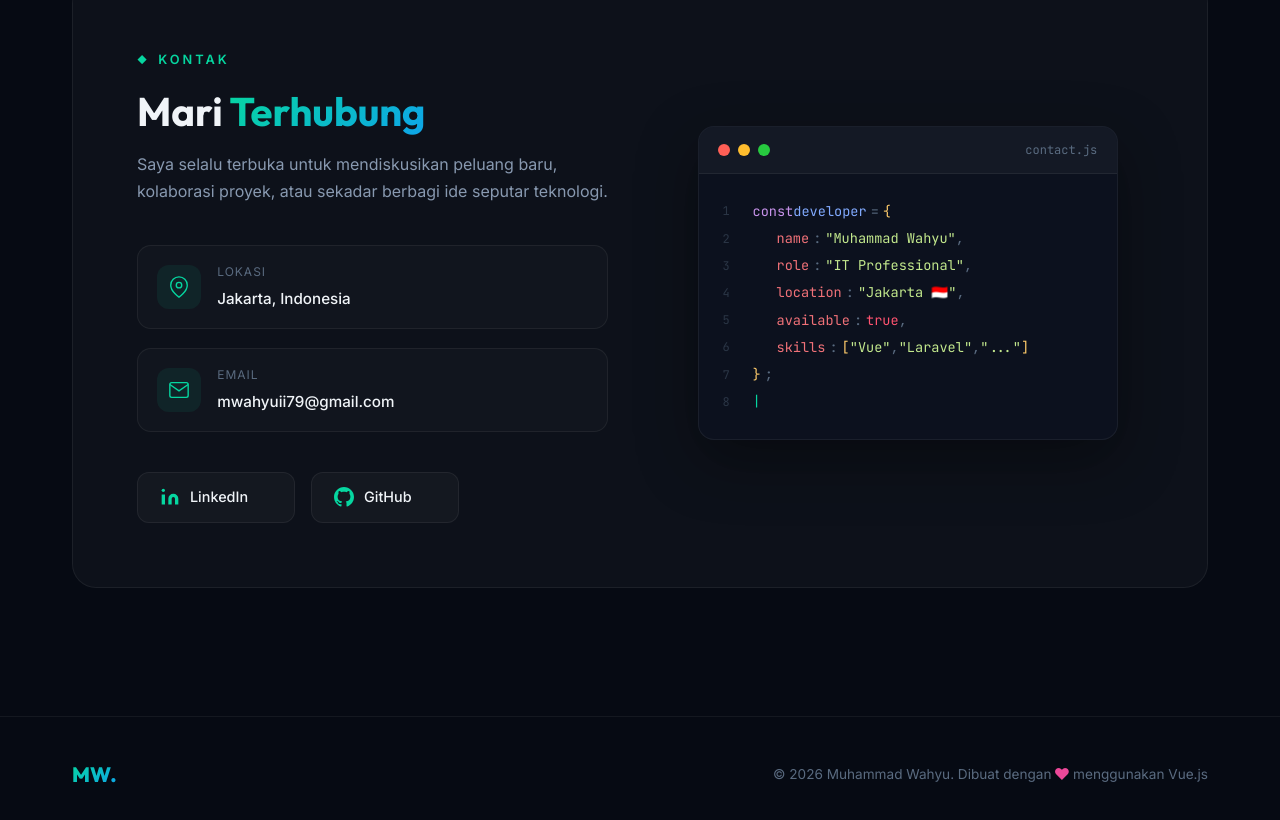
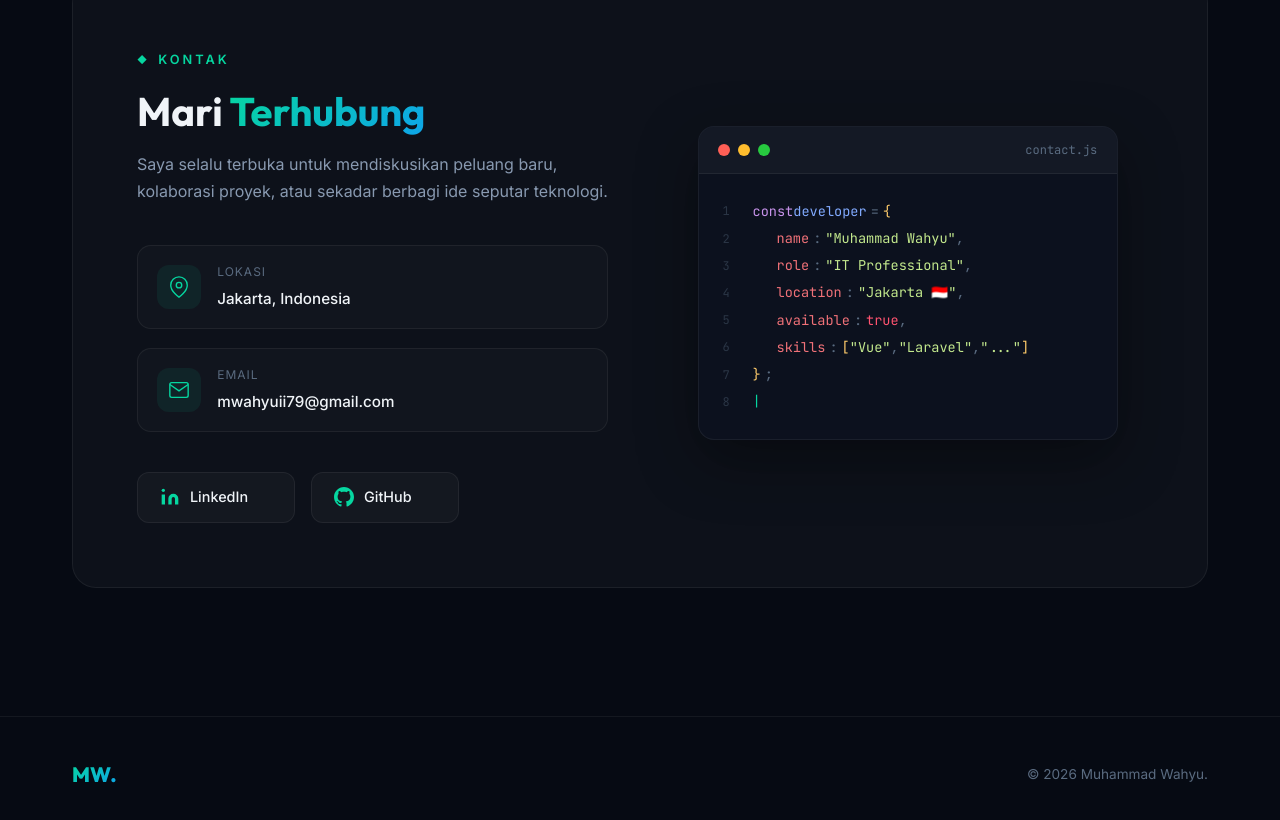
Before and after one commit to mdibalikw/portofolio-wahyu, a Vue app: page / in a window 1280 px wide. Shown: the part 3511-4331 px from the top of the page. Built offline with nearby package versions, Linux system fonts and the light colour scheme.

Commit message:
fix: simplify footer text

```diff
--- a/src/components/FooterSection.vue
+++ b/src/components/FooterSection.vue
@@ -6,9 +6,7 @@
           <span class="footer-logo">MW<span class="dot">.</span></span>
         </div>
         <p class="footer-text">
-          &copy; {{ currentYear }} Muhammad Wahyu. Dibuat dengan
-          <span class="heart">♥</span>
-          menggunakan Vue.js
+          &copy; {{ currentYear }} Muhammad Wahyu.
         </p>
       </div>
     </div>
```
